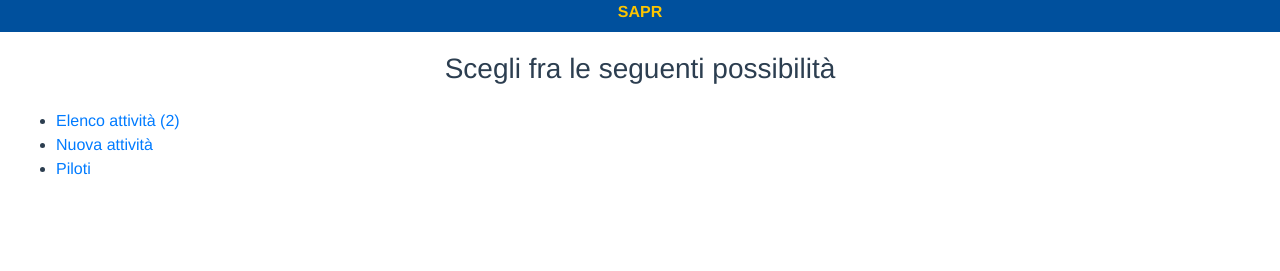
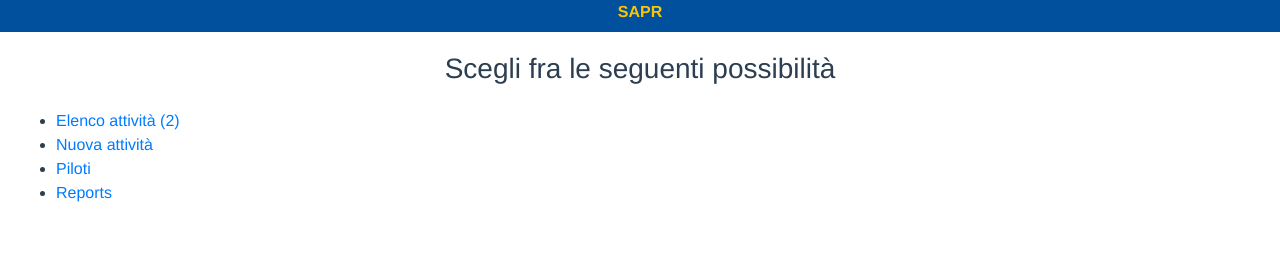
Before and after one commit to mfoschian/sapr, a Vue app: page /pilots in a window 1280 px wide. Shown: the top 271 px of the page. Built offline with nearby package versions, Linux system fonts and the light colour scheme; data requests are answered from the project's data file.

Commit message:
reports page, some bugfixes

```diff
--- a/src/components/mission/satellite-data-form.vue
+++ b/src/components/mission/satellite-data-form.vue
@@ -43,8 +43,8 @@ export default {
 	},
 	data() {
 		return {
-			sat_rc: this.value.sat_rc || 0,
-			sat: this.value.sat || 0
+			sat_rc: this.value ? this.value.sat_rc || 0 : 0,
+			sat: this.value ? this.value.sat || 0 : 0
 		}
 	},
 	methods: {
--- a/src/pages/home.vue
+++ b/src/pages/home.vue
@@ -9,6 +9,7 @@
 			</li>
 			<li><router-link to="/activities/new">Nuova attività</router-link></li>
 			<li><router-link to="/pilots">Piloti</router-link></li>
+			<li><router-link to="/reports">Reports</router-link></li>
 		</ul>
 	</BasePage>
 </template>
--- /dev/null
+++ b/src/pages/reports/reports-list.vue
@@ -0,0 +1,29 @@
+<template>
+	<BasePage title="Reports">
+		<b-button href="/reports/test" size="sm">Test</b-button>
+	</BasePage>
+</template>
+
+<script>
+import BasePage from '@/pages/base-page'
+
+export default {
+	components: { BasePage },
+	props: {
+	},
+	computed: {
+	},
+}
+</script>
+
+<style scoped>
+.list-item {
+	margin-left: 1em;
+	margin-right: 1em;
+	margin-top: 1em;
+	border: 1px solid #00509dff;
+	padding: 1em;
+	border-radius: 0.5em;
+	width: auto;
+}
+</style>
--- a/src/router.js
+++ b/src/router.js
@@ -15,6 +15,8 @@ import MissionControlPage from '@/pages/missions/mission-control'
 import PilotsListPage from '@/pages/pilots/pilots-list'
 import PilotEditor from '@/pages/pilots/pilot-edit'
 import PilotNew from '@/pages/pilots/pilot-new'
+
+import ReportsListPage from '@/pages/reports/reports-list'
 
 import { Activity } from '@/models/Activity'
 import { EquipmentType } from '@/models/EquipmentType'
@@ -178,6 +180,13 @@ let R = new Router({
 		},
 
 
+		{
+			path: '/reports',
+			name: 'reports-list',
+			component: ReportsListPage,
+			props: true,
+			meta: { requiresAuth: false }
+		},
 
 
 		{
```
